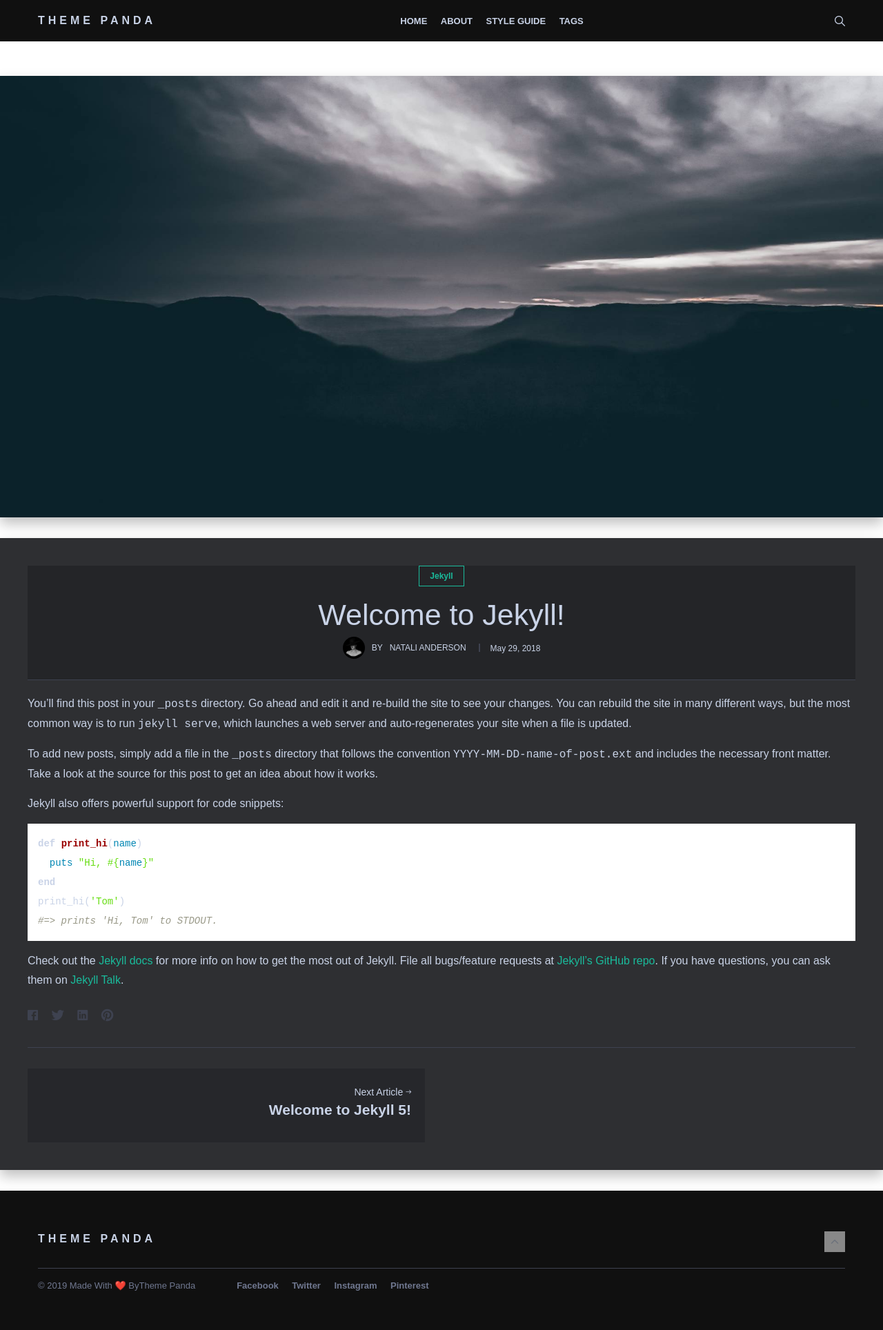
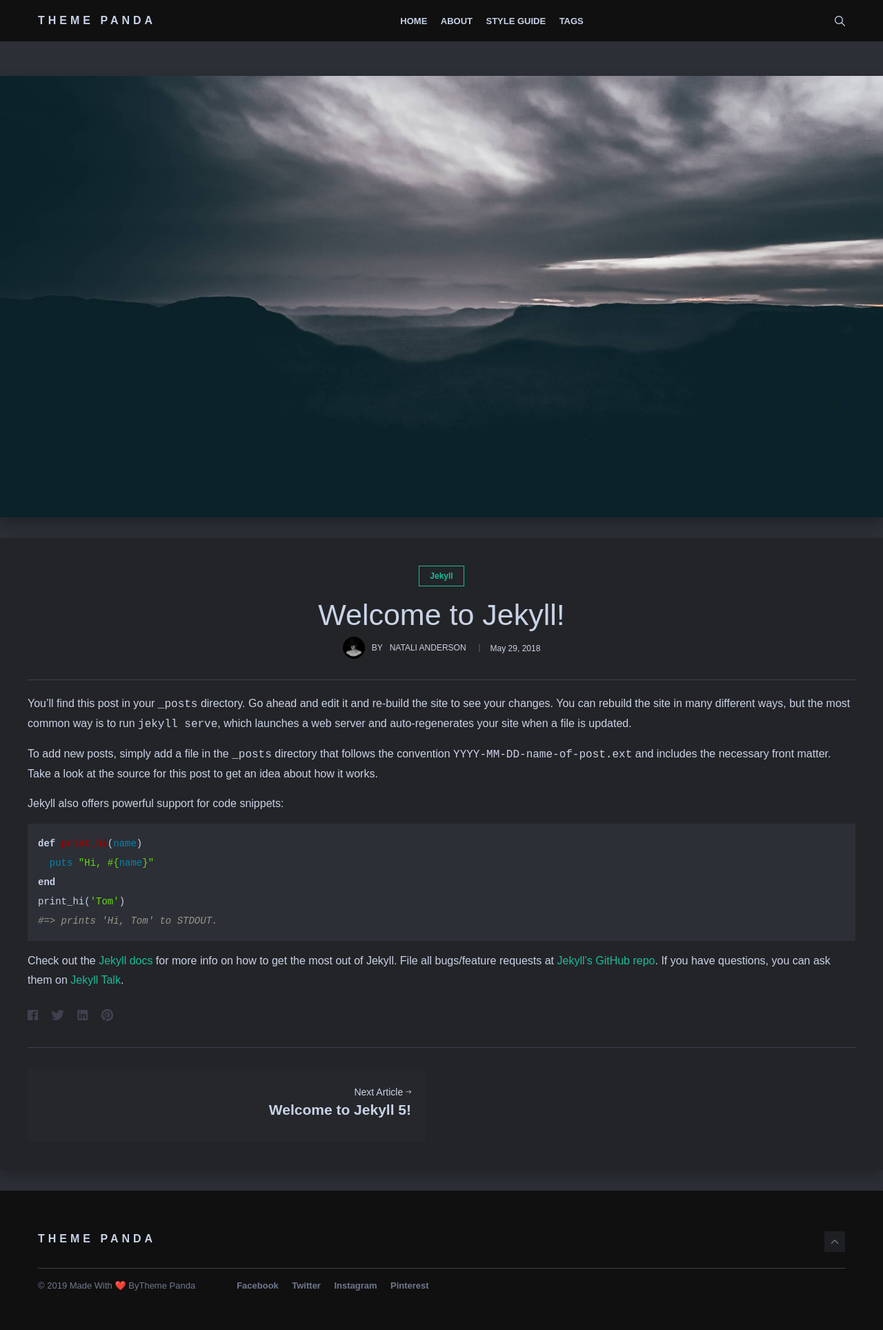
Before and after one commit to innowebka/34, a Jekyll site: the page built from _posts/2018-05-29-welcome-to-jekyll.markdown, in a window 1280 px wide. Shown: the whole page at 69% size. Built offline with Jekyll 4.4.1, drawn with Linux system fonts in a browser that asks for light colours; nearby versions of some CDN libraries; library files that are not in the unit come from our copies; comment, search, counter and statistics services are not loaded.

Commit message:
Add files via upload

```diff
--- a/_sass/0-settings/_colors.scss
+++ b/_sass/0-settings/_colors.scss
@@ -7,7 +7,7 @@ $gray-blue: #707890;
 $white: #ffffff;
 $black: #101010;
 $lighten-black: #323743;
-$blue-black: #ffffff;
+$blue-black: #2C2F36;
 $blue-darken: #232427;
 $green-darken: #2C3635;
 $danger: #e02f40;
```
